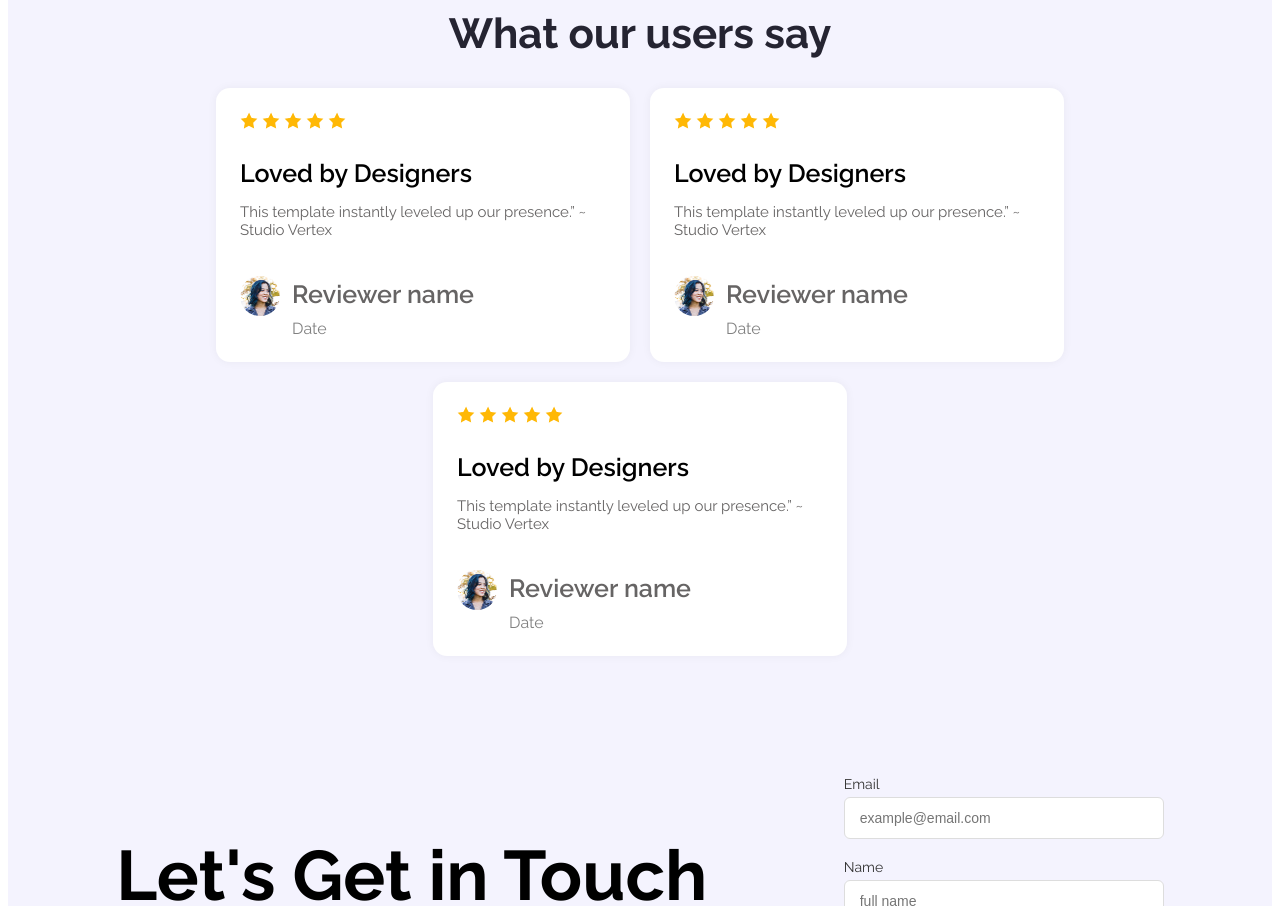
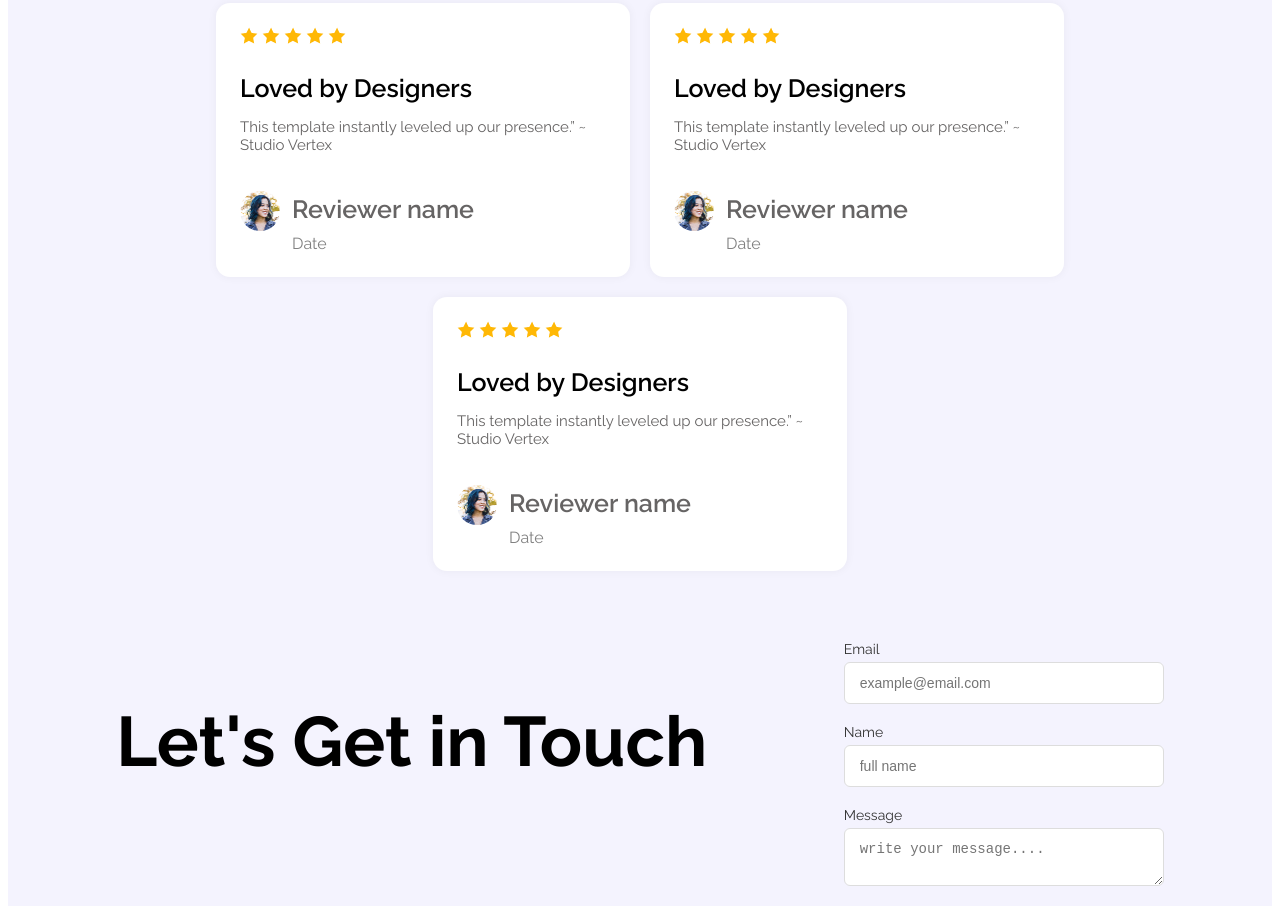
Before and after one commit to mdsohelrana599/Assignment-01, a plain HTML site: page index.html in a window 1280 px wide. Shown: the part 1816-2722 px from the top of the page. Drawn offline with Linux system fonts and the light colour scheme.

Commit message:
All code Done commit

```diff
--- a/index.html
+++ b/index.html
@@ -121,7 +121,7 @@
 
 
         <!-- ------------From Section------------- -->
-        <section class="">
+        <section class="form">
             <div class="contact-container">
              <div class="contact-text">
                <h1>Let's Get in Touch</h1>
--- a/style/style.css
+++ b/style/style.css
@@ -133,7 +133,7 @@ nav{
 
 .testimonials {
   text-align: center;
-  padding: 50px 20px;
+  /* padding: 50px 20px; */
 }
 
 .testimonials h2 {
@@ -195,6 +195,7 @@ nav{
 }
 
 /* Form Section */
+
 .contact-container {
   justify-content: space-around;
   display: flex;
```
